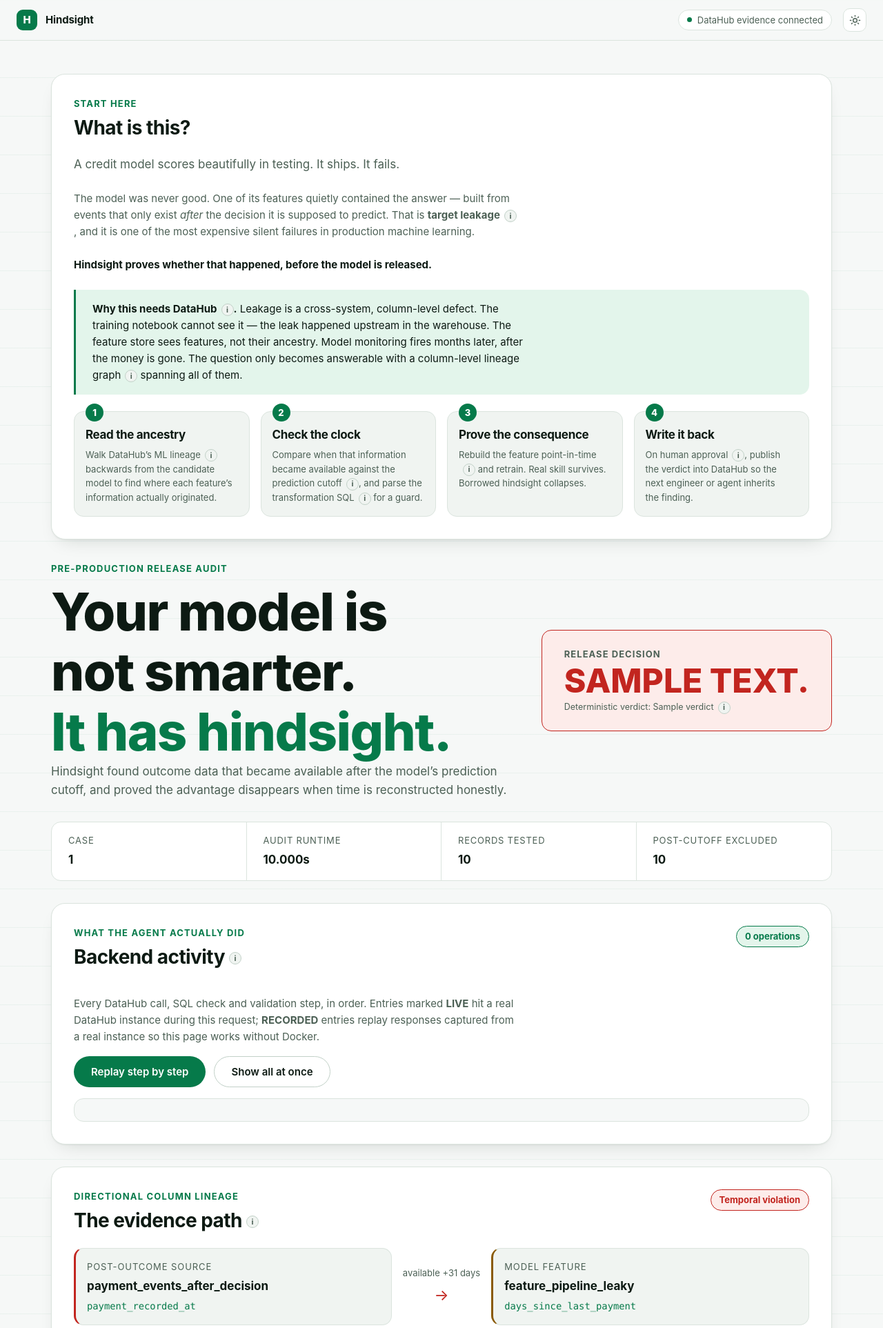
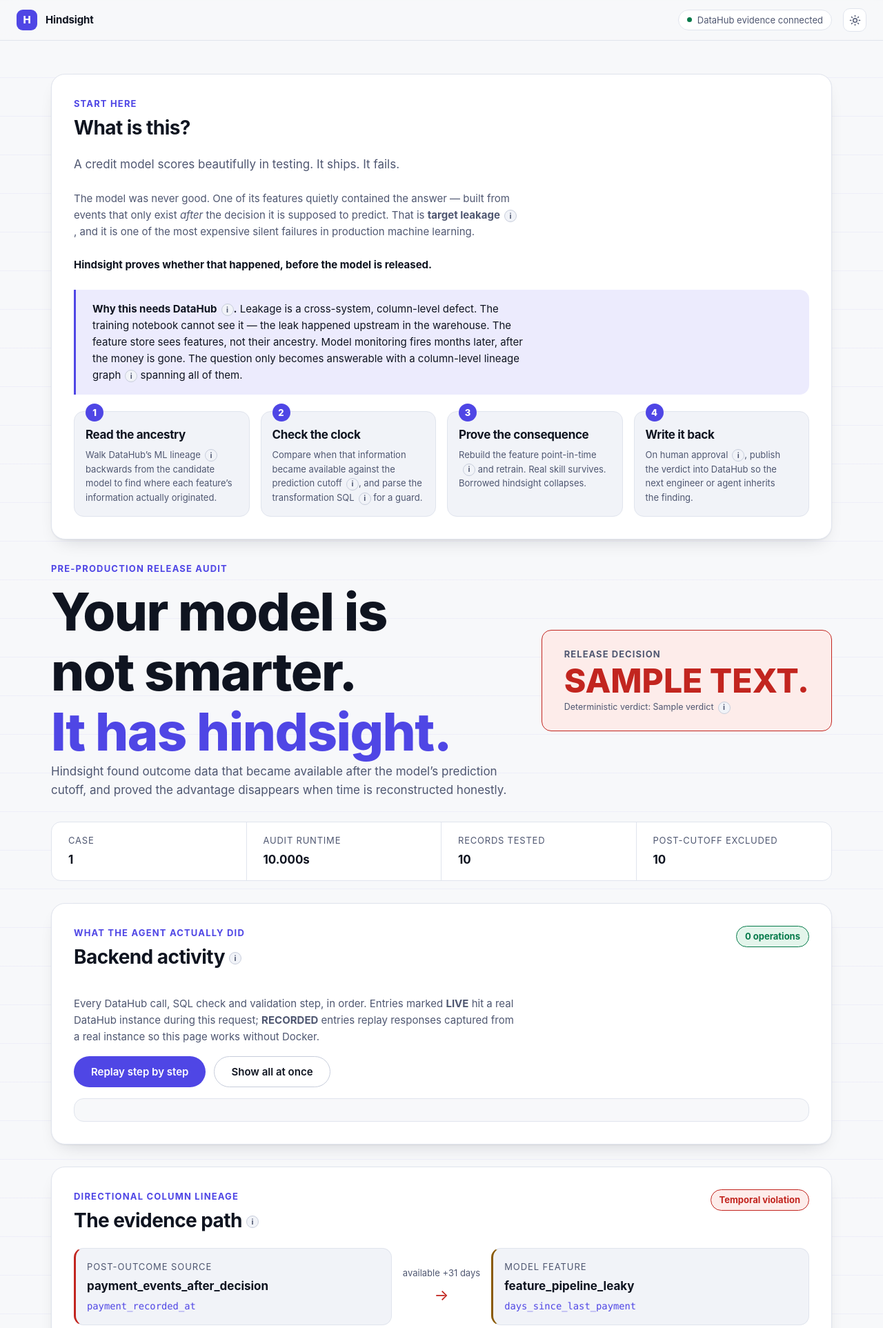
Before and after one commit to usv240/hindsight, a Python web app: template src/hindsight/web/templates/index.html in a window 1280 px wide. Shown: the top 1925 px of the page at 69% size. Run offline with Jinja, Linux system fonts and the light colour scheme; the template is opened without the code that fills it: most values are stand-ins (such as "Sample title", 1, 10 or a date in 2020).

Commit message:
style: move brand accent off green so verdict colours carry meaning

```diff
--- a/src/hindsight/web/static/styles.css
+++ b/src/hindsight/web/static/styles.css
@@ -41,53 +41,56 @@
   --transition: 160ms cubic-bezier(0.2, 0, 0.2, 1);
 }
 
-/* Dark theme (default) */
+/* Dark theme (default)
+   The brand accent is deliberately NOT green. Green means clear_for_release and
+   red means confirmed leakage; keeping the accent off both scales means every
+   coloured verdict on the page carries meaning instead of decoration. */
 :root,
 :root[data-theme="dark"] {
   color-scheme: dark;
-  --bg: #05100c;
-  --bg-elev: #08160f;
-  --surface: #0a1a12;
-  --surface-2: #0d2117;
-  --border: #17352a;
-  --border-strong: #1f4636;
+  --bg: #0b0f17;
+  --bg-elev: #0f141f;
+  --surface: #121826;
+  --surface-2: #171e2e;
+  --border: #232b3d;
+  --border-strong: #323c52;
 
-  --text: #eaf5ee;
-  --text-muted: #9db3a7;
-  --text-faint: #6e8a7c;
+  --text: #e8ecf5;
+  --text-muted: #9aa5bd;
+  --text-faint: #6b768f;
 
-  --accent: #3ddc97;
-  --accent-ink: #04140c;
-  --accent-soft: #0f2c1f;
+  --accent: #7c86ff;
+  --accent-ink: #070a12;
+  --accent-soft: #1a1f3a;
 
   --danger: #ff6b6b;
-  --danger-soft: #2a1113;
+  --danger-soft: #2a1216;
   --warn: #f5b544;
-  --warn-soft: #2a2010;
+  --warn-soft: #2a2110;
   --ok: #3ddc97;
-  --ok-soft: #0f2c1f;
+  --ok-soft: #10281f;
 
-  --shadow: 0 1px 2px rgb(0 0 0 / 0.4), 0 12px 32px -12px rgb(0 0 0 / 0.6);
-  --grid-line: rgb(61 220 151 / 0.05);
+  --shadow: 0 1px 2px rgb(0 0 0 / 0.4), 0 12px 32px -12px rgb(0 0 0 / 0.65);
+  --grid-line: rgb(124 134 255 / 0.05);
 }
 
 /* Light theme */
 :root[data-theme="light"] {
   color-scheme: light;
-  --bg: #f6f8f7;
+  --bg: #f7f8fa;
   --bg-elev: #ffffff;
   --surface: #ffffff;
-  --surface-2: #f0f4f1;
-  --border: #dbe4de;
-  --border-strong: #c2d1c8;
+  --surface-2: #f1f3f8;
+  --border: #e0e4ed;
+  --border-strong: #c7cddb;
 
-  --text: #0d1a13;
-  --text-muted: #4c6055;
-  --text-faint: #6d8175;
+  --text: #0f1420;
+  --text-muted: #4f5771;
+  --text-faint: #6d768f;
 
-  --accent: #067a4a;
+  --accent: #4f46e5;
   --accent-ink: #ffffff;
-  --accent-soft: #e3f5eb;
+  --accent-soft: #ecebfd;
 
   --danger: #c2251f;
   --danger-soft: #fdecea;
@@ -96,34 +99,34 @@
   --ok: #067a4a;
   --ok-soft: #e3f5eb;
 
-  --shadow: 0 1px 2px rgb(13 26 19 / 0.05), 0 12px 28px -14px rgb(13 26 19 / 0.18);
-  --grid-line: rgb(6 122 74 / 0.05);
+  --shadow: 0 1px 2px rgb(15 20 32 / 0.05), 0 12px 28px -14px rgb(15 20 32 / 0.2);
+  --grid-line: rgb(79 70 229 / 0.05);
 }
 
 /* Honour the OS when the visitor has expressed no preference. */
 @media (prefers-color-scheme: light) {
   :root:not([data-theme]) {
     color-scheme: light;
-    --bg: #f6f8f7;
+    --bg: #f7f8fa;
     --bg-elev: #ffffff;
     --surface: #ffffff;
-    --surface-2: #f0f4f1;
-    --border: #dbe4de;
-    --border-strong: #c2d1c8;
-    --text: #0d1a13;
-    --text-muted: #4c6055;
-    --text-faint: #6d8175;
-    --accent: #067a4a;
+    --surface-2: #f1f3f8;
+    --border: #e0e4ed;
+    --border-strong: #c7cddb;
+    --text: #0f1420;
+    --text-muted: #4f5771;
+    --text-faint: #6d768f;
+    --accent: #4f46e5;
     --accent-ink: #ffffff;
-    --accent-soft: #e3f5eb;
+    --accent-soft: #ecebfd;
     --danger: #c2251f;
     --danger-soft: #fdecea;
     --warn: #8a5a00;
     --warn-soft: #fdf3e0;
     --ok: #067a4a;
     --ok-soft: #e3f5eb;
-    --shadow: 0 1px 2px rgb(13 26 19 / 0.05), 0 12px 28px -14px rgb(13 26 19 / 0.18);
-    --grid-line: rgb(6 122 74 / 0.05);
+    --shadow: 0 1px 2px rgb(15 20 32 / 0.05), 0 12px 28px -14px rgb(15 20 32 / 0.2);
+    --grid-line: rgb(79 70 229 / 0.05);
   }
 }
 
```
Also changed, not shown: src/hindsight/web/templates/index.html (line endings or trailing spaces).
